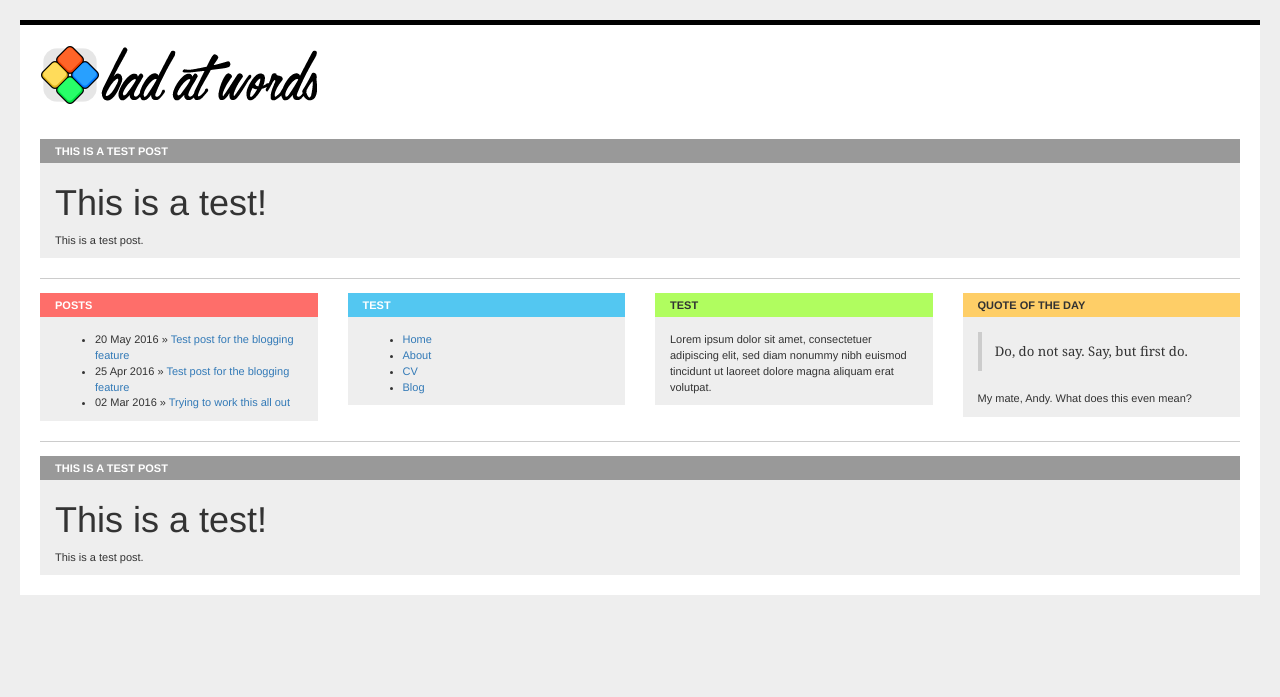
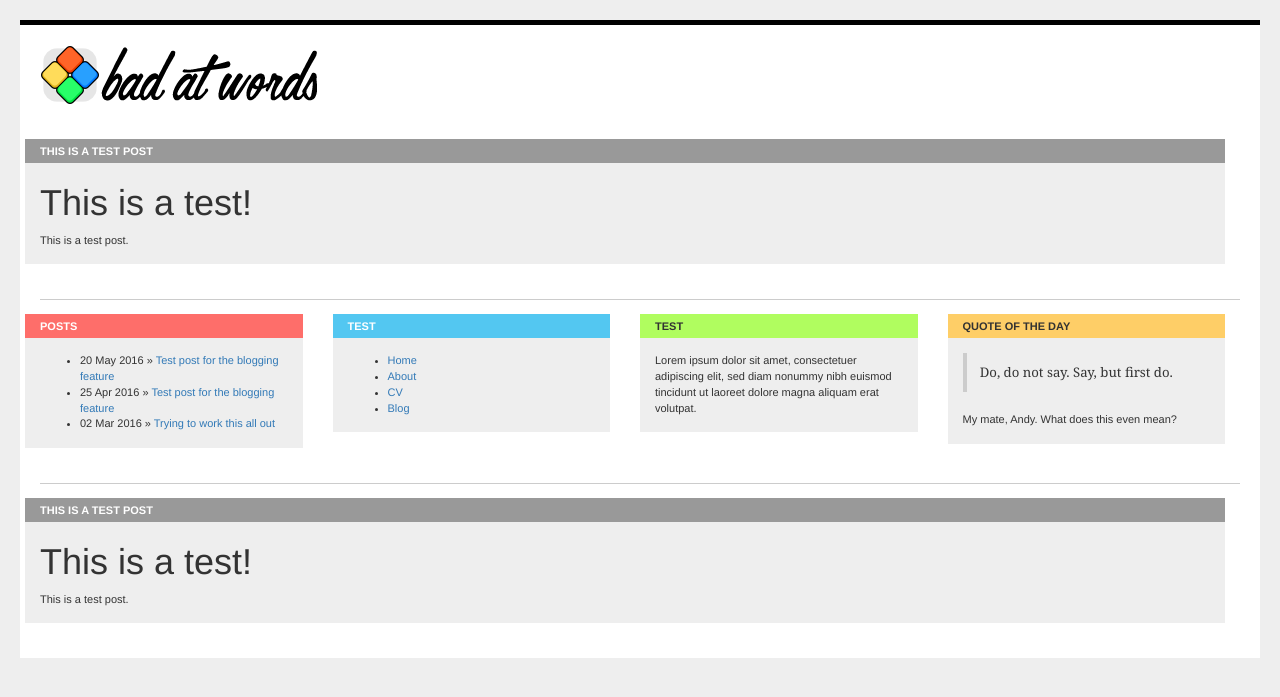
Before and after one commit to davidgitstuff/davidgitstuff.github.io, a Jekyll site: the page built from index.html, in a window 1280 px wide. Shown: the top 697 px of the page. Built offline with Jekyll 4.4.1, drawn with Linux system fonts in a browser that asks for light colours.

Commit message:
Update css
update css

```diff
--- a/css/color.css
+++ b/css/color.css
@@ -83,6 +83,8 @@ h2.colgrey {
 background: #eee;
 color: #333;
 font-size: 11px;
+padding:6px 15px;
+margin:-6px -15px 15px;
 }
 
 blockquote {
```
